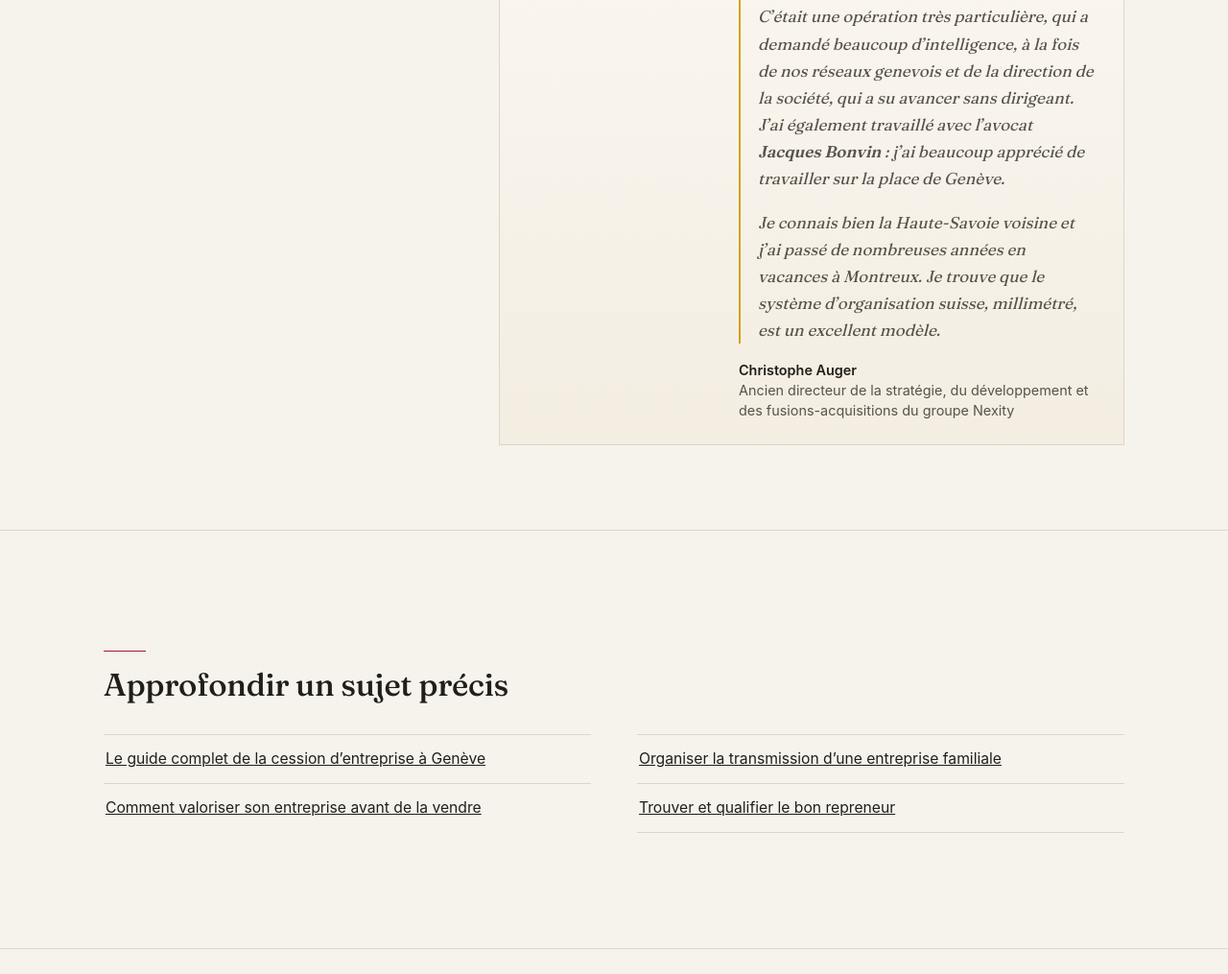
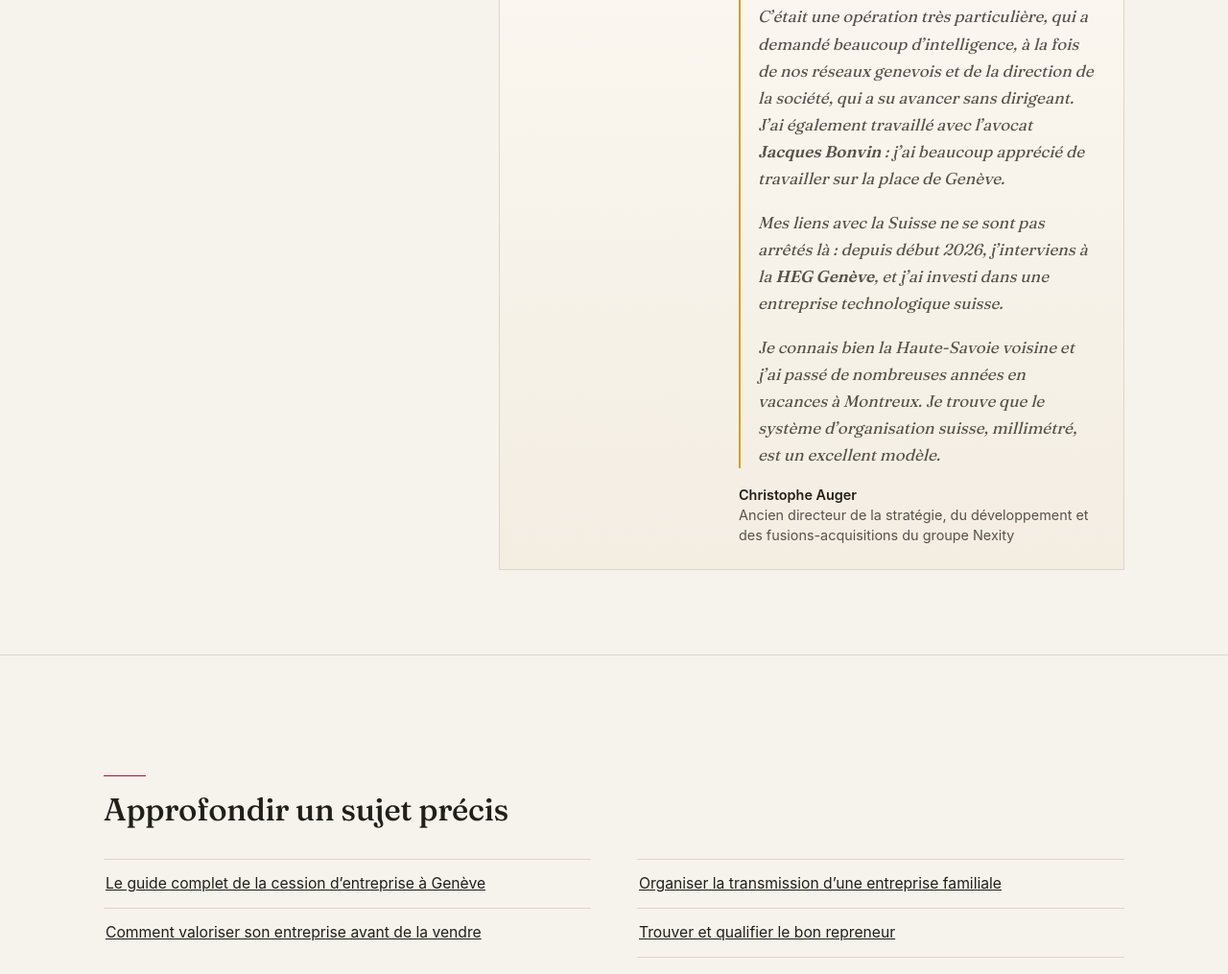
Before and after one commit to Dilcap/geneve.finance, a plain HTML site: page index.html in a window 1280 px wide. Shown: the part 9019-10034 px from the top of the page at 96% size. Drawn offline with Linux system fonts and the light colour scheme; no server answers; files whose address does not match are found by name.

Commit message:
Témoignage : mention de la HEG Genève et d'un investissement tech suisse
Co-Authored-By: Claude Opus 5.5 <noreply@anthropic.com>

```diff
--- a/index.html
+++ b/index.html
@@ -285,6 +285,7 @@
               <blockquote class="temoignage-quote">
                 <p>En tant que directeur de la stratégie, du développement et des fusions-acquisitions du groupe Nexity, j’ai conduit en 2015 la cession de notre régie foncière en Suisse. Le process a duré six mois, avec l’accompagnement d’une banque d’affaires genevoise de très grande qualité, <strong>The Corporate Finance Group</strong>, dirigée par <strong>Olivier Chantre</strong>.</p>
                 <p>C’était une opération très particulière, qui a demandé beaucoup d’intelligence, à la fois de nos réseaux genevois et de la direction de la société, qui a su avancer sans dirigeant. J’ai également travaillé avec l’avocat <strong>Jacques Bonvin</strong>&nbsp;: j’ai beaucoup apprécié de travailler sur la place de Genève.</p>
+                <p>Mes liens avec la Suisse ne se sont pas arrêtés là&nbsp;: depuis début 2026, j’interviens à la <strong>HEG Genève</strong>, et j’ai investi dans une entreprise technologique suisse.</p>
                 <p>Je connais bien la Haute-Savoie voisine et j’ai passé de nombreuses années en vacances à Montreux. Je trouve que le système d’organisation suisse, millimétré, est un excellent modèle.</p>
               </blockquote>
               <p class="temoignage-author"><strong>Christophe Auger</strong><br>Ancien directeur de la stratégie, du développement et des fusions-acquisitions du groupe Nexity</p>
```
